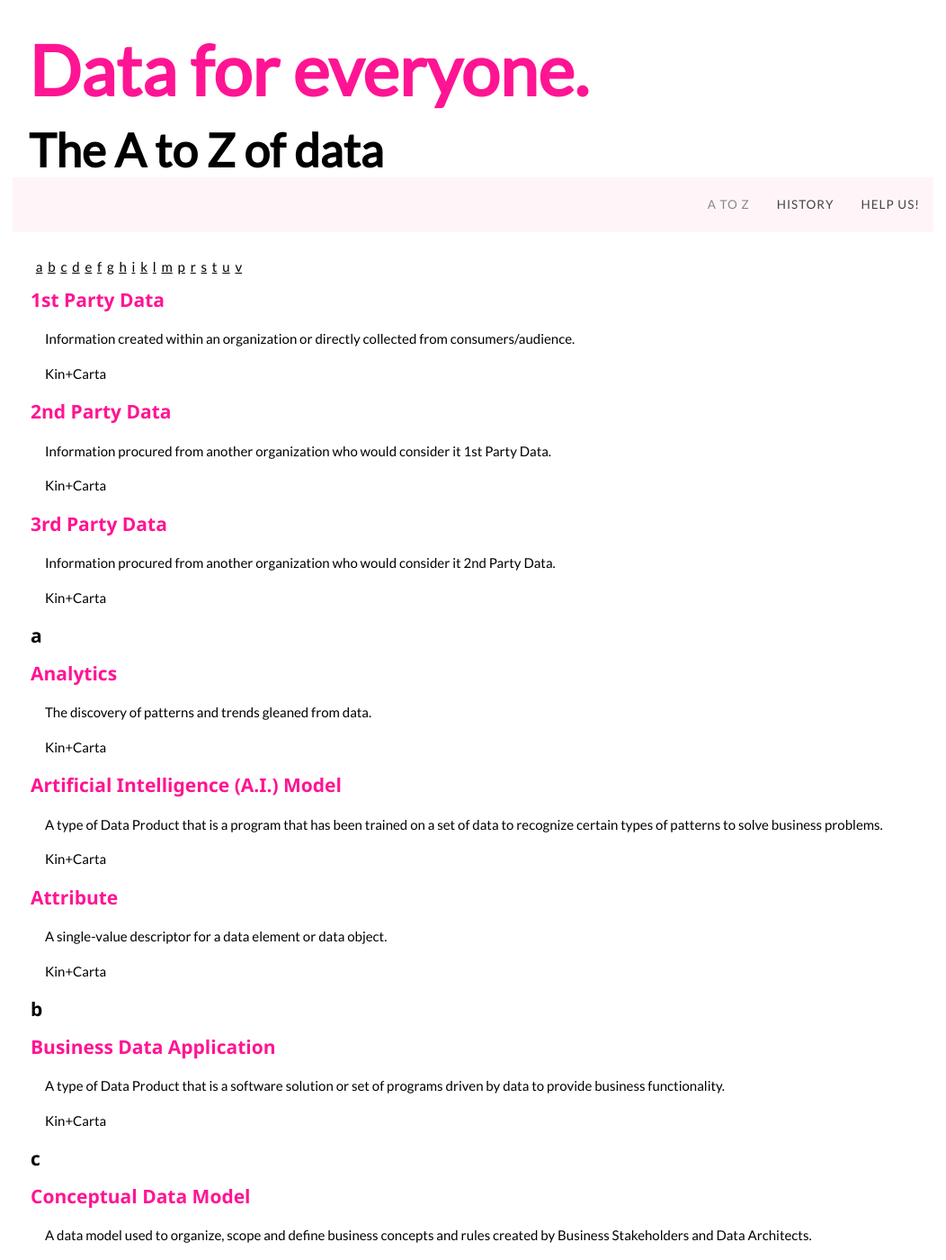
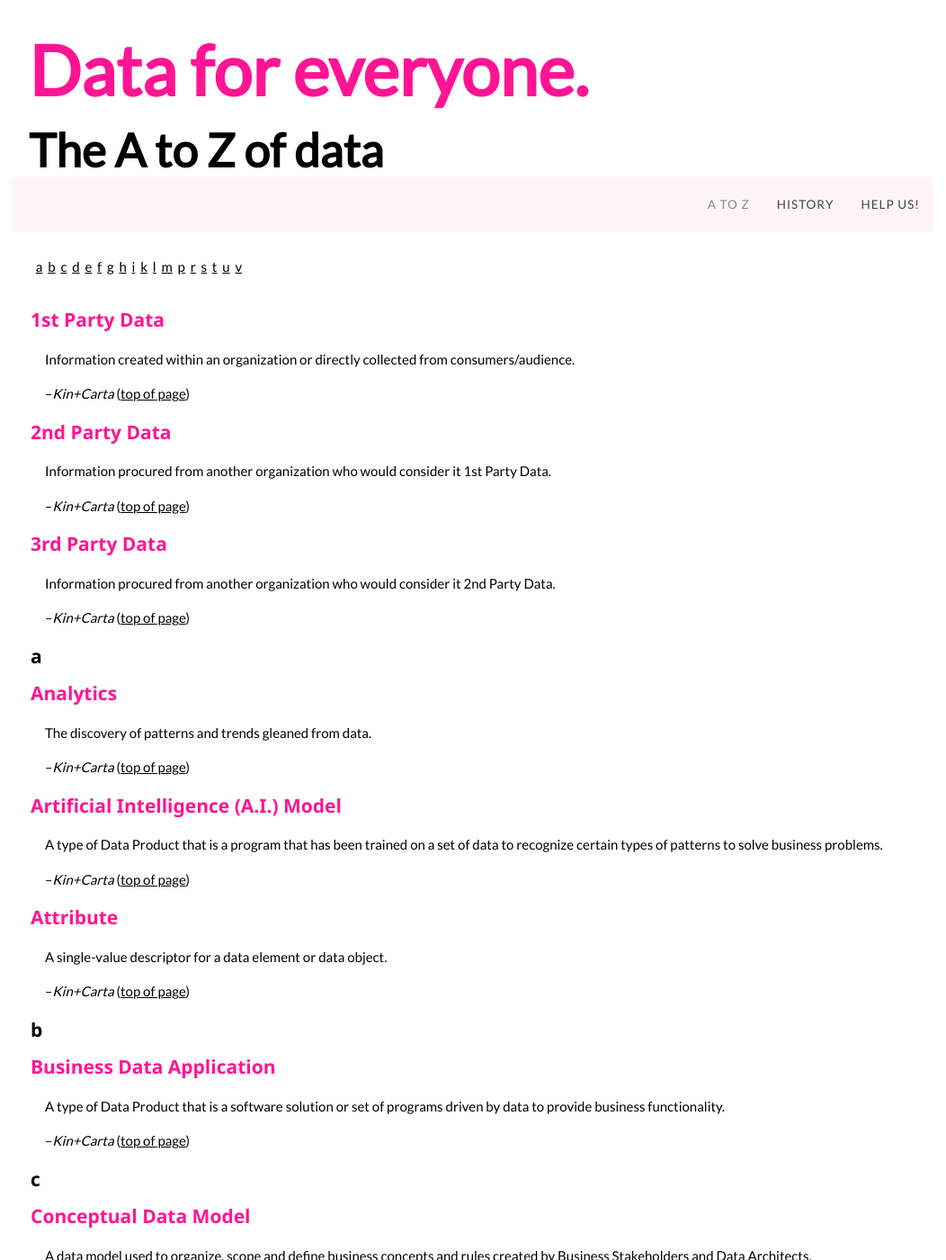
Before and after one commit to unleashyourdata/open_data_glossary, a Jekyll site: the page built from index.html, in a window 1280 px wide and 1400 px high. Shown: the whole window at 90% size, without its empty margins (114-1166 px from the left). Built offline with Jekyll 4.4.1, drawn with Linux system fonts in a browser that asks for light colours; some of the changed text lies outside the part shown.

Commit message:
Update index.html

```diff
--- a/index.html
+++ b/index.html
@@ -10,9 +10,11 @@ title: Glossary
 
      {% assign letter_group = site.data.glossary.glossary | group_by: 'letter_id' | sort: 'name' %}
 
+     <section id="top">
      {% for group in letter_group %}
      <a href='index.html#{{group.name}}'>{{group.name}}</a>&nbsp;
      {% endfor %}
+     </section>
 
      <br>
 
@@ -26,7 +28,7 @@ title: Glossary
 
      <h3>{{item.word}}</h3>
      <p>{{item.meaning}}</p>
-     <p>{{item.contributor_id}}</p>
+     <p>&Tab;&ndash;<i>{{item.contributor_id}}</i> (<a href='index.html#top'>top of page</a>)</p>
 
      {% endfor %}
      {% endfor %}
```
